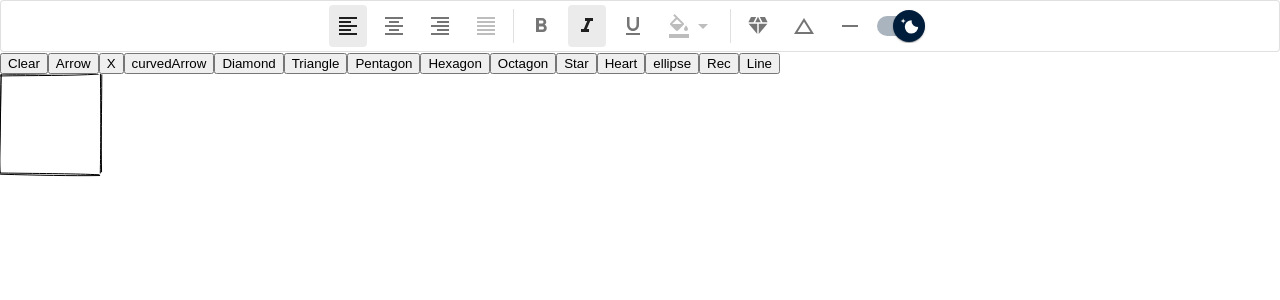
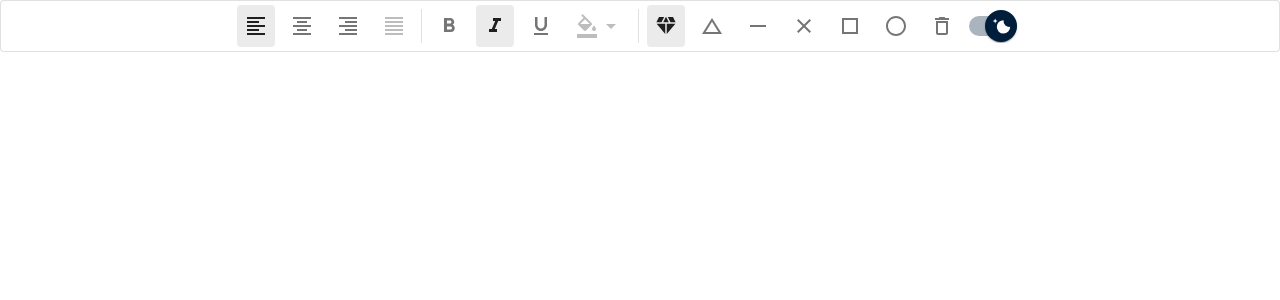
Before and after one commit to AriTavakoli/Canvas-Rendering, a React (Create React App) app: page / in a window 1280 px wide. Shown: the top 300 px of the page. Built offline with nearby package versions, Linux system fonts and the light colour scheme.

Commit message:
Icons, ContextApi + Reducer refractor

```diff
--- a/src/components/Buttons.js
+++ b/src/components/Buttons.js
@@ -16,7 +16,16 @@ import ToggleButton from '@mui/material/ToggleButton';
 import ToggleButtonGroup from '@mui/material/ToggleButtonGroup';
 import ChangeHistoryIcon from '@mui/icons-material/ChangeHistory';
 import HorizontalRuleIcon from '@mui/icons-material/HorizontalRule';
+import Brightness1OutlinedIcon from '@mui/icons-material/Brightness1Outlined';
+import CloseSharpIcon from '@mui/icons-material/CloseSharp';
+import CropSquareSharpIcon from '@mui/icons-material/CropSquareSharp';
+import DeleteOutlineOutlinedIcon from '@mui/icons-material/DeleteOutlineOutlined';
 import CustomizedSwitches from "./Darkmode.js";
+import modeReducer from "./modeReducer.js";
+import { useReducer } from "react";
+import { ModeContext, ModeDispatchContext } from './ModeContext';
+import { useContext } from 'react';
+
 
 
 const StyledToggleButtonGroup = styled(ToggleButtonGroup)(({ theme }) => ({
@@ -35,9 +44,15 @@ const StyledToggleButtonGroup = styled(ToggleButtonGroup)(({ theme }) => ({
   },
 }));
 
-export default function CustomizedDividers({ handleClick }) {
+export default function Buttons({ handleClick }) {
+
+  const dispatch = useContext(ModeDispatchContext)
+
+
+
   const [alignment, setAlignment] = React.useState('left');
   const [formats, setFormats] = React.useState(() => ['italic']);
+  const [currentShape, setCurrentShape] = React.useState('diamond');
 
   const handleFormat = (event, newFormats) => {
     setFormats(newFormats);
@@ -45,14 +60,24 @@ export default function CustomizedDividers({ handleClick }) {
 
   const handleAlignment = (event, newAlignment) => {
     setAlignment(newAlignment);
+
   };
-  const handleMode = (event, newMode) => {
-    handleClick(newMode);
+
+  const handleShape = (event, newShape) => {
+    setCurrentShape(newShape);
+
   };
+
+
+
+
+
 
 
   return (
     <div>
+
+
       <Paper
         elevation={0}
         sx={{
@@ -73,24 +98,27 @@ export default function CustomizedDividers({ handleClick }) {
           <ToggleButton value="left" aria-label="left aligned">
             <FormatAlignLeftIcon />
           </ToggleButton>
+
           <ToggleButton value="center" aria-label="centered">
             <FormatAlignCenterIcon />
           </ToggleButton>
+
           <ToggleButton value="right" aria-label="right aligned">
             <FormatAlignRightIcon />
           </ToggleButton>
+
           <ToggleButton value="justify" aria-label="justified" disabled>
             <FormatAlignJustifyIcon />
           </ToggleButton>
+
         </StyledToggleButtonGroup>
 
 
 
+        <Divider flexItem orientation="vertical" sx={{ mx: 0.5, my: 1 }} />
 
 
 
-
-        <Divider flexItem orientation="vertical" sx={{ mx: 0.5, my: 1 }} />
         <StyledToggleButtonGroup
           size="small"
           value={formats}
@@ -101,35 +129,79 @@ export default function CustomizedDividers({ handleClick }) {
           <ToggleButton value="bold" aria-label="bold">
             <FormatBoldIcon />
           </ToggleButton>
+
           <ToggleButton value="italic" aria-label="italic">
             <FormatItalicIcon />
           </ToggleButton>
+
           <ToggleButton value="underlined" aria-label="underlined">
             <FormatUnderlinedIcon />
           </ToggleButton>
+
+
           <ToggleButton value="color" aria-label="color" disabled>
             <FormatColorFillIcon />
             <ArrowDropDownIcon />
           </ToggleButton>
 
         </StyledToggleButtonGroup>
+
+
         <Divider flexItem orientation="vertical" sx={{ mx: 0.5, my: 1 }} />
 
 
+        {/* Utility Buttons */}
+
         <StyledToggleButtonGroup
           size="small"
-          aria-label="shapes"
-          onChange={handleMode}
+          value={currentShape}
+          exclusive
+          onChange={handleShape}
+          aria-label="text alignment"
         >
-          <ToggleButton value="shape" aria-label="diamond" >
+
+
+          <ToggleButton value="diamond" aria-label="diamond" onClick={() => { dispatch({ type: 'diamond' }) }} onChange = {handleShape}>
             <DiamondIcon />
           </ToggleButton>
-          <ToggleButton value="shape" aria-label="triangle" >
+
+
+
+
+          <ToggleButton value="triangle" aria-label="triangle"
+            onClick={() => { dispatch({ type: 'triangle' }) }}>
             <ChangeHistoryIcon />
           </ToggleButton>
-          <ToggleButton value="shape" aria-label="line" >
+
+          <ToggleButton value="line" aria-label="line"
+            onClick={() => { dispatch({ type: 'line' }) }} >
             <HorizontalRuleIcon />
           </ToggleButton>
+
+          <ToggleButton value="X" aria-label="X"
+            onClick={() => { dispatch({ type: 'X' }) }} >
+            <CloseSharpIcon />
+          </ToggleButton>
+
+          <ToggleButton value="rectangle" aria-label="rectangle"
+            onClick={() => { dispatch({ type: 'rectangle' }) }} >
+            <CropSquareSharpIcon />
+          </ToggleButton>
+
+          <ToggleButton value="ellipse" aria-label="ellipse"
+            onClick={() => { dispatch({ type: 'ellipse' }) }} >
+            <Brightness1OutlinedIcon />
+          </ToggleButton>
+
+          <ToggleButton value="clear" aria-label="clear"
+            onClick={() => { dispatch({ type: 'clear' }) }} >
+            <DeleteOutlineOutlinedIcon />
+          </ToggleButton>
+
+
+
+
+
           <CustomizedSwitches />
 
 
--- a/src/components/Draw.js
+++ b/src/components/Draw.js
@@ -1,8 +1,12 @@
-import React, { useEffect, useLayoutEffect, useRef, useState } from "react";
+import React, { useEffect, useReducer, useLayoutEffect, useRef, useState } from "react";
 import rough from "roughjs/bundled/rough.esm.js";
 import getStroke from "perfect-freehand";
-import CustomizedDividers from "./Buttons.js";
+import Buttons from "./Buttons.js";
 import CustomizedSwitches from "./Darkmode.js";
+import modeReducer from "./modeReducer.js";
+import { ModeContext, ModeDispatchContext } from './ModeContext';
+import shapeLogic from "./ShapeLogic.js";
+
 
 const generator = rough.generator();
 
@@ -11,15 +15,13 @@ const generator = rough.generator();
 
 export default function Draw() {
 
-  const [mode, setMode] = useState("");
+  const [mode, dispatch] = useReducer(
+    modeReducer,
+    '',
+  )
+
 
   function createElement(x1, y1, x2, y2) {
-
-
-
-
-
-
     let roughElement;
 
     switch (mode) {
@@ -41,12 +43,6 @@ export default function Draw() {
           strokeSharpness: "sharp",
           seed: 0,
 
-
-
-
-
-
-
         });
 
 
@@ -59,6 +55,7 @@ export default function Draw() {
         break;
 
       case 'diamond':
+        console.log('switch diamond')
         roughElement = generator.polygon([
           [x1, y1],
           [x1 + (x2 - x1) / 2, y1 + (y2 - y1) / 2],
@@ -124,8 +121,6 @@ export default function Draw() {
         ]);
         break;
 
-
-
       case "X":
         roughElement = generator.path("M " +
           x1 + " " + y1 + " L " + (x1 + (x2 - x1) / 2) + " " + (y1 + (y2 - y1) / 2) + " L " + x2 + " " + y2 + " L " + (x1 + (x2 - x1) / 2) + " " + (y1 + (y2 - y1) / 2) + " L " + x1 + " " + y2 + " L " + (x1 + (x2 - x1) / 2) + " " + (y1 + (y2 - y1) / 2) + " L " + x2 + " " + y1 + " L " + (x1 + (x2 - x1) / 2) + " " + (y1 + (y2 - y1) / 2) + " L " + x1 + " " + y1); break
@@ -156,8 +151,7 @@ export default function Draw() {
 
     const roughCanvas = rough.canvas(canvas);
 
-    const rect = generator.rectangle(0, 0, 100, 100);
-    roughCanvas.draw(rect);
+
     elements.forEach(({ roughElement }) => roughCanvas.draw(roughElement));
 
 
@@ -174,10 +168,6 @@ export default function Draw() {
 
     const element = createElement(clientX, clientY, clientX, clientY);
     setElements((prevState) => [...prevState, element]);
-
-
-
-
 
   }
 
@@ -208,38 +198,16 @@ export default function Draw() {
   }
 
 
+
+
+
   return (
     <>
 
-      <CustomizedDividers handleClick={(e) => { setMode(e.target.value) }}></CustomizedDividers>
+      <ModeContext.Provider value={mode}>
+        <ModeDispatchContext.Provider value={dispatch}>
 
-
-      <button onClick={() => { setElements([]) }}> Clear</button>
-
-      <button onClick={() => { setMode("arrow") }}> Arrow</button>
-
-      <button onClick={() => { setMode("X") }}> X</button>
-
-      <button onClick={() => { setMode("curvedArrow") }}> curvedArrow</button>
-
-      <button onClick={() => { setMode("diamond") }}> Diamond</button>
-
-      <button onClick={() => { setMode("triangle") }}> Triangle</button>
-
-      <button onClick={() => { setMode("pentagon") }}> Pentagon</button>
-
-      <button onClick={() => { setMode("hexagon") }}> Hexagon</button>
-
-      <button onClick={() => { setMode("octagon") }}> Octagon</button>
-
-      <button onClick={() => { setMode("databases") }}> Star</button>
-
-      <button onClick={() => { setMode("heart") }}> Heart</button>
-
-
-      <button onClick={() => { setMode("ellipse") }}> ellipse</button>
-      <button onClick={() => { setMode('rectangle') }}> Rec </button>
-      <button onClick={() => { setMode('line') }}> Line </button>
+          <Buttons></Buttons>
           <canvas
             id="canvas"
             width={window.innerWidth}
@@ -250,6 +218,8 @@ export default function Draw() {
 
 
           >Canvas</canvas>
+        </ModeDispatchContext.Provider>
+      </ModeContext.Provider>
     </>
 
   )
--- /dev/null
+++ b/src/components/modeReducer.js
@@ -0,0 +1,36 @@
+
+import {useReducer} from 'react';
+
+
+export default function modeReducer(state, action) {
+  switch (action.type) {
+    case 'X':
+      return action.type
+    case 'line':
+      return action.type
+    case 'rectangle':
+      return action.type
+    case 'ellipse':
+      return action.type
+    case 'diamond':
+      console.log('clicked')
+      return action.type
+    case 'triangle':
+      return action.type
+    case 'hexagon':
+      return action.type
+    case 'arrow':
+      return action.type
+    case 'text':
+      return action.type
+    case 'select':
+      return action.type
+    case 'delete':
+      return action.type
+    case 'clear':
+      return []
+
+    default:
+      return state
+  }
+}
```
Also changed, not shown: src/components/ButtonV2.js (added, +19 -0 lines). Lines whose indentation alone changed are shown as unchanged.
